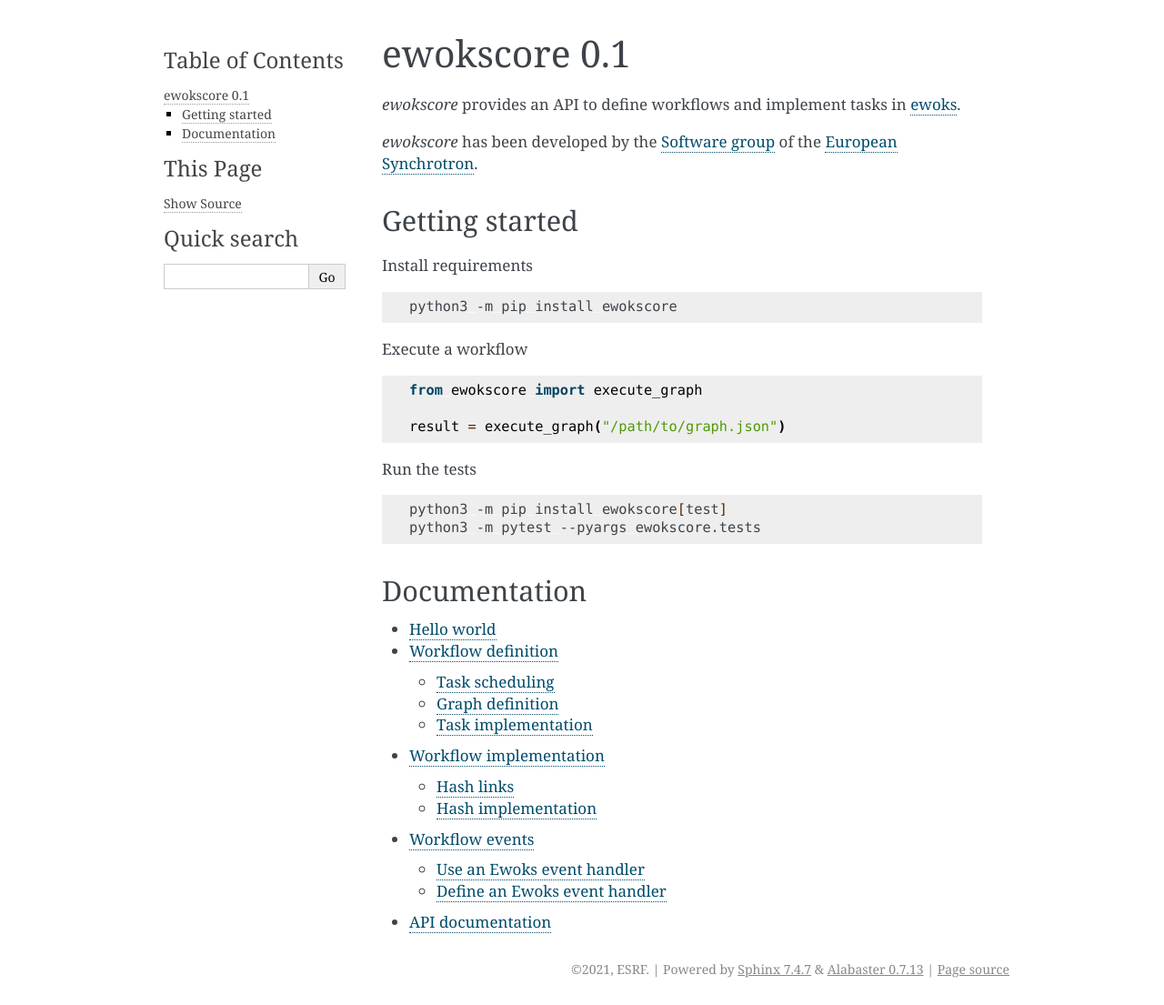
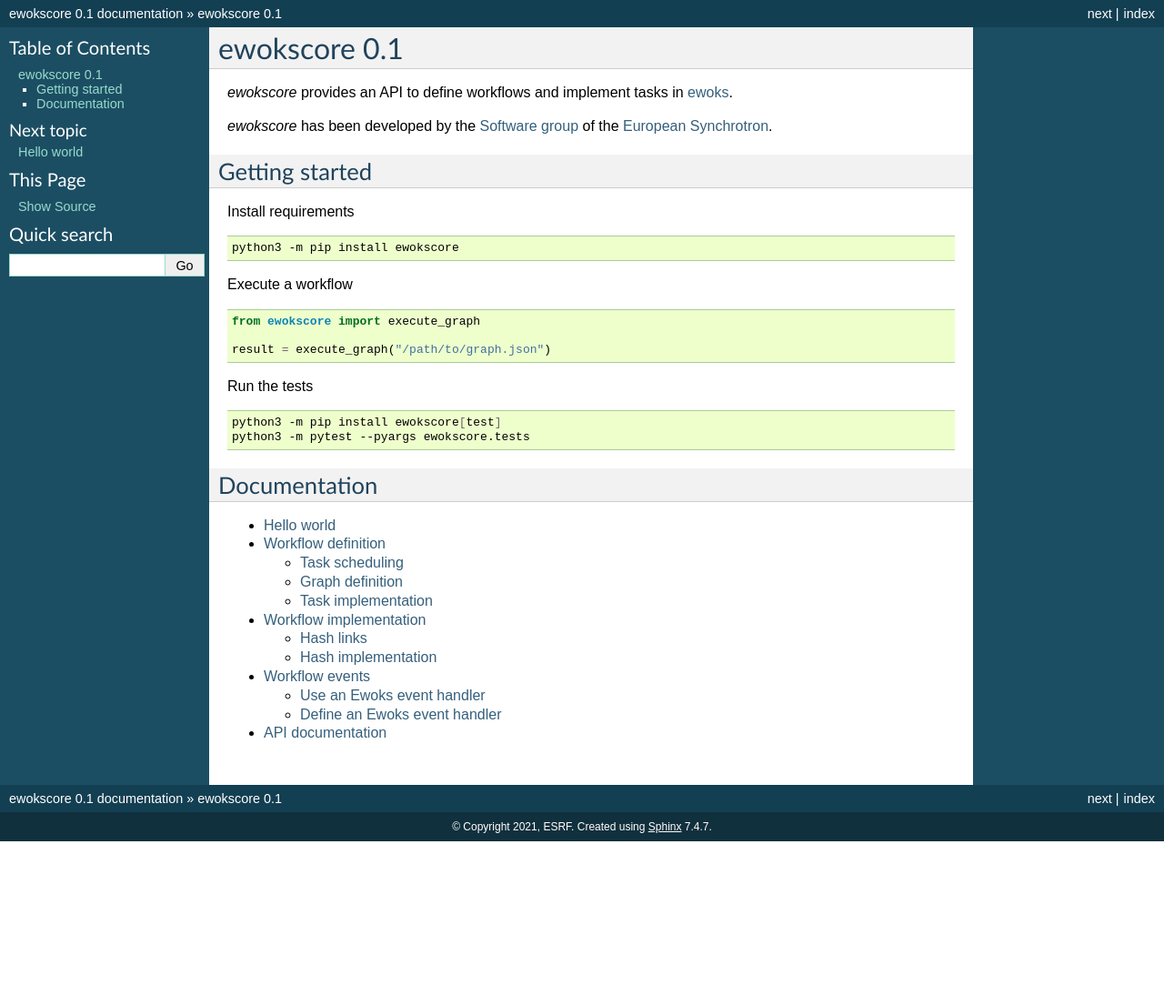
Before and after one commit to ewoks-kit/ewokscore, a Sphinx documentation site: the page built from doc/index.rst, in a window 1280 px wide. Shown: the whole page at 91% size. Built offline with Sphinx 7.4.7, drawn with Linux system fonts in a browser that asks for light colours; after the commit the page ends 925 px from its top, so only the background shows below that.

Commit message:
improve docs

```diff
--- a/doc/_templates/autosummary/class.rst
+++ b/doc/_templates/autosummary/class.rst
@@ -6,27 +6,3 @@
    :members:
    :show-inheritance:
    :inherited-members:
-
-   {% block methods %}
-   .. automethod:: __init__
-
-   {% if methods %}
-   .. rubric:: {{ _('Methods') }}
-
-   .. autosummary::
-   {% for item in methods %}
-      ~{{ name }}.{{ item }}
-   {%- endfor %}
-   {% endif %}
-   {% endblock %}
-
-   {% block attributes %}
-   {% if attributes %}
-   .. rubric:: {{ _('Attributes') }}
-
-   .. autosummary::
-   {% for item in attributes %}
-      ~{{ name }}.{{ item }}
-   {%- endfor %}
-   {% endif %}
-   {% endblock %}
--- a/doc/conf.py
+++ b/doc/conf.py
@@ -9,6 +9,7 @@
 extensions = [
     "sphinx.ext.autodoc",
     "sphinx.ext.autosummary",
+    "sphinx.ext.viewcode",
     "sphinxcontrib.mermaid",
 ]
 templates_path = ["_templates"]
@@ -17,7 +18,7 @@
 autodoc_typehints = "description"
 autodoc_typehints_description_target = "all"
 
-html_theme = "alabaster"
+html_theme = "classic"
 html_static_path = []
 
 autosummary_generate = True
```
